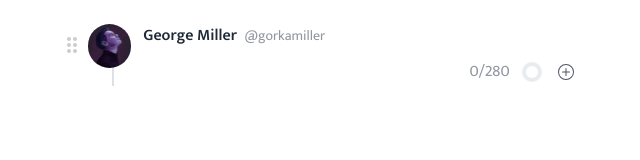
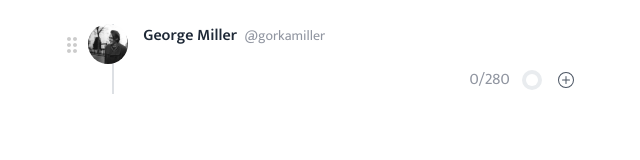
Before and after one commit to gorkamolero/react-editor-project, a Next.js app: page / in a window 1280 px wide. Shown: the top 160 px of the page, without its empty margins (461-1101 px from the left). Built offline with nearby package versions, Linux system fonts and the light colour scheme.

Commit message:
Important change

```diff
--- a/components/blocks/Paragraph.tsx
+++ b/components/blocks/Paragraph.tsx
@@ -2,7 +2,7 @@ import React from "react"
 import { Editor } from "@tiptap/react"
 import { NodeViewWrapper, NodeViewContent } from "@tiptap/react"
 import Image from "next/image"
-import dp from "../../assets/dp.jpeg"
+import gorka from "../../assets/gorka.jpeg"
 import TwitterLinkView from "../TwitterLinkView"
 import { BsPlusCircle } from "react-icons/bs"
 
@@ -45,13 +45,12 @@ const Paragraph = (props: ParagraphProps) => {
                 <span
                   className="select-none rounded-full"
                   contentEditable={false}
+                  style={{ width: "48px", height: "48px" }}
                 >
                   <Image
-                    src={dp}
-                    width={48}
-                    height={48}
+                    src={gorka}
                     alt="profile"
-                    className="rounded-full"
+                    className="rounded-full h-10 w-10 object-cover"
                   />
                 </span>
                 <div
@@ -69,7 +68,8 @@ const Paragraph = (props: ParagraphProps) => {
                   </h4>
                 </div>
               </div>
-              <div className="ml-[44px] -mt-7">
+              <div className="ml-[44px] -mt-6">
+              {/* <div className="ml-[44px] -mt-7"> */}
                 <NodeViewContent
                   className={`content thread-text mb-2 w-full pl-3`}
                 />
```
Also changed, not shown: assets/dp.jpeg (deleted), assets/gorka.jpeg (added).
